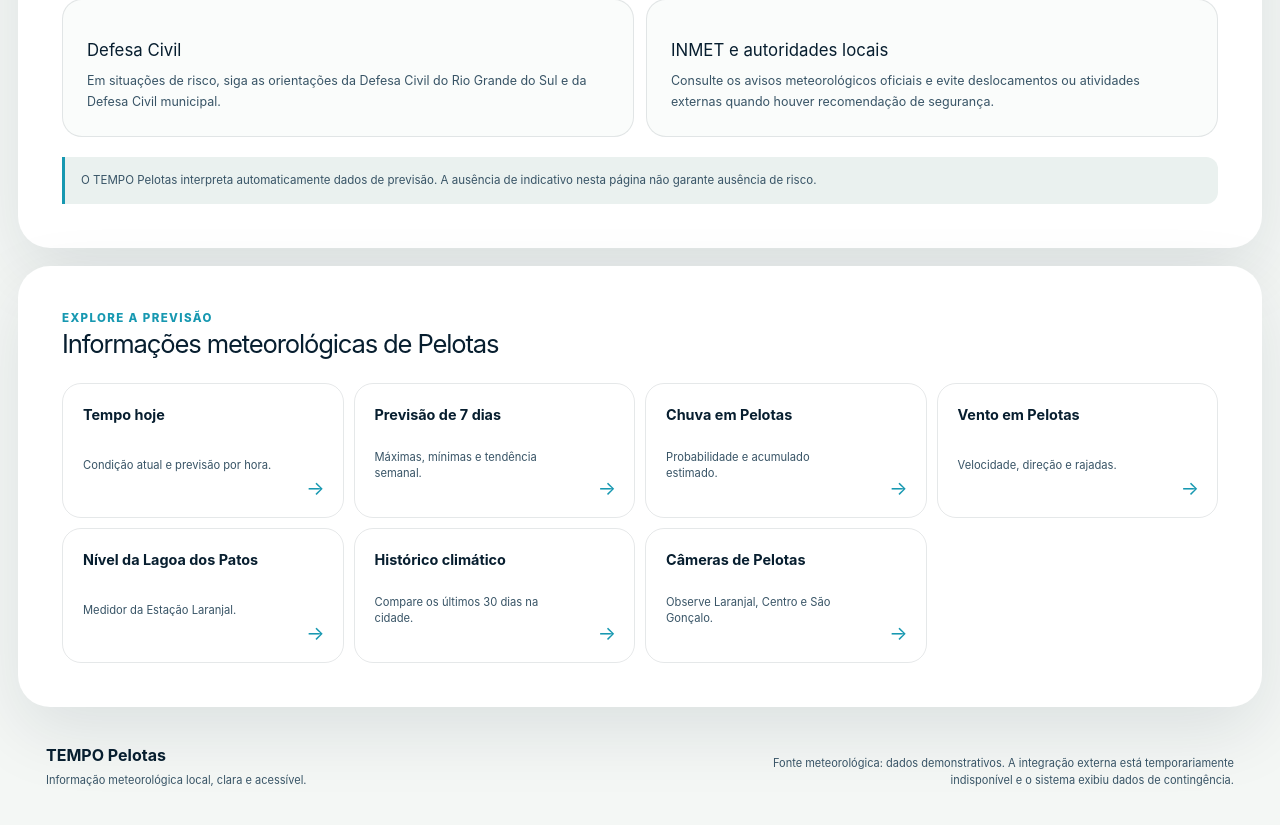
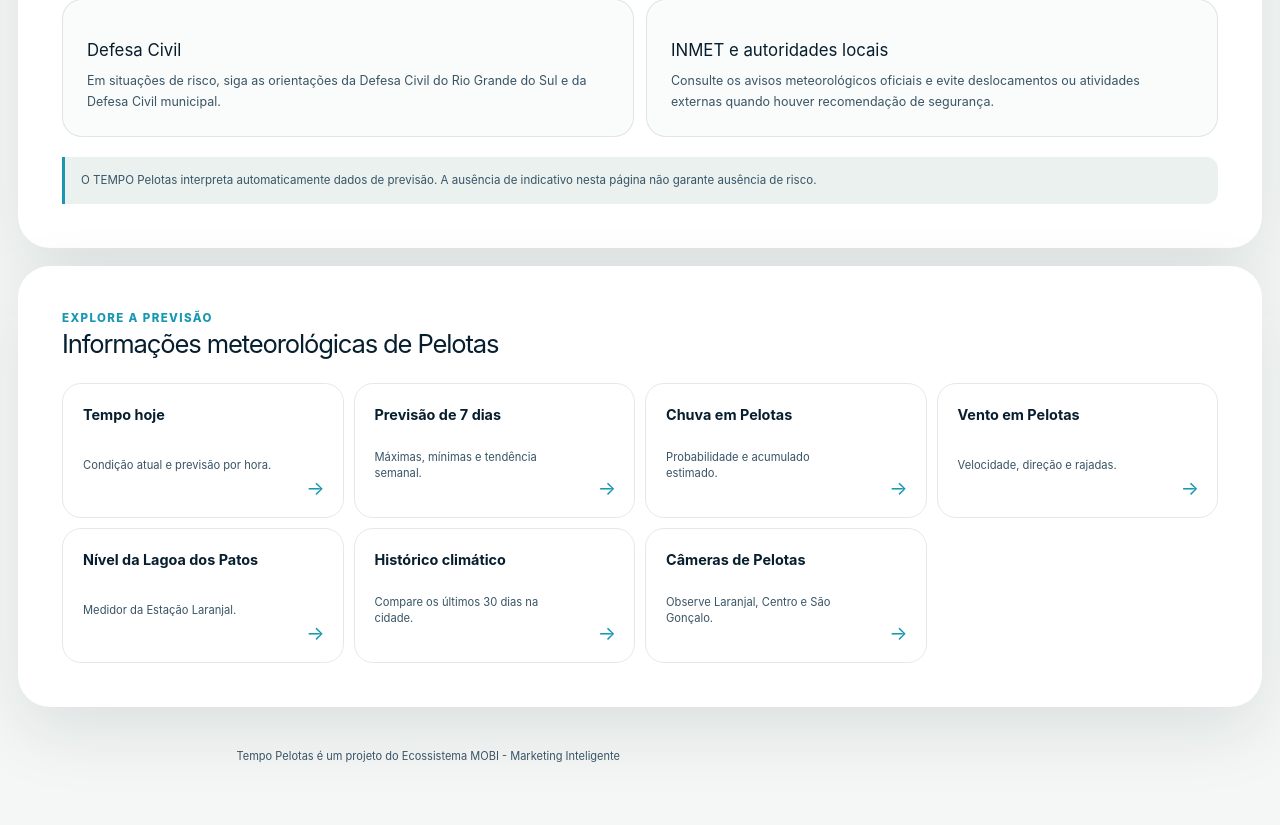
Before and after one commit to agenciamobi/tempopelotas, a Next.js app: page /alertas in a window 1280 px wide. Shown: the part 1523-2348 px from the top of the page. After the commit the page ends 2324 px from the top, so only its background shows below. Built offline with nearby package versions, Linux system fonts and the light colour scheme; no server answers.

Commit message:
Centraliza crédito do Ecossistema MOBI no footer

```diff
--- a/components/site-footer.tsx
+++ b/components/site-footer.tsx
@@ -4,22 +4,14 @@ type SiteFooterProps = {
   source: WeatherData["source"];
 };
 
-export function SiteFooter({ source }: SiteFooterProps) {
+export function SiteFooter({ source: _source }: SiteFooterProps) {
   return (
     <footer className="site-footer">
-      <div>
-        <strong>TEMPO Pelotas</strong>
-        <p>Informação meteorológica local, clara e acessível.</p>
-      </div>
       <p>
-        Fonte meteorológica: {source.url ? (
-          <a href={source.url} target="_blank" rel="noreferrer">
-            {source.name}
-          </a>
-        ) : source.name}
-        {source.isFallback
-          ? ". A integração externa está temporariamente indisponível e o sistema exibiu dados de contingência."
-          : ". Dados atualizados automaticamente a cada 10 minutos."}
+        Tempo Pelotas é um projeto do Ecossistema{" "}
+        <a href="https://agenciamobi.com.br" target="_blank" rel="noreferrer">
+          MOBI - Marketing Inteligente
+        </a>
       </p>
     </footer>
   );
```
